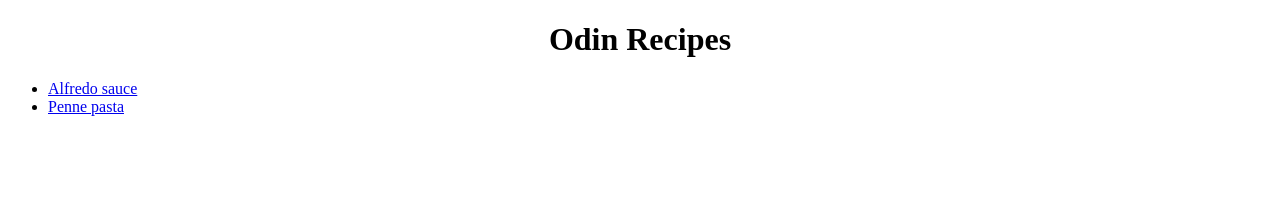
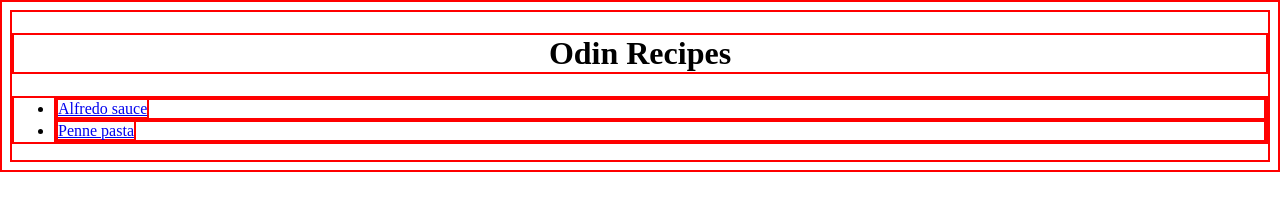
Before and after one commit to Mafiabutter/odin_recipes, a plain HTML site: page index.html in a window 1280 px wide. Drawn offline with Linux system fonts and the light colour scheme.

Commit message:
Added red border for elements of index

```diff
--- a/stylesheets/styles.css
+++ b/stylesheets/styles.css
@@ -1,3 +1,6 @@
 .header {
     text-align: center;
 }
+* {
+    border: 2px solid red;
+}
```
